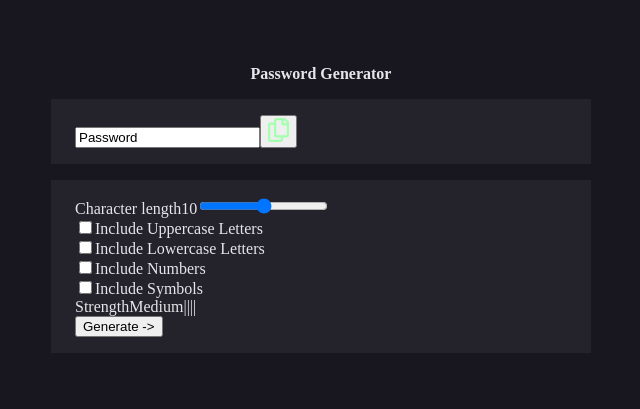
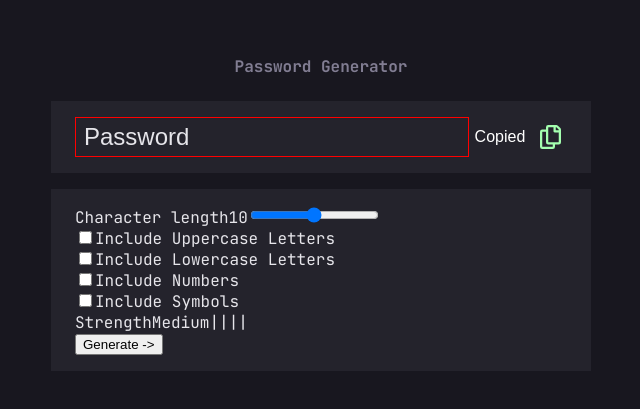
Before and after one commit to Eugene-ak/Password-Generator, a React (Vite) app: page / in a window 1280 px wide. Shown: the part 199-608 px from the top of the page, without its empty margins (319-959 px from the left). Built offline with nearby package versions, Linux system fonts and the light colour scheme.

Commit message:
Styling top section

```diff
--- /dev/null
+++ b/src/components/Buttons/CopyButton.style.tsx
@@ -0,0 +1,14 @@
+import styled from "styled-components";
+
+export const CopyButtonStyle = styled.button`
+  width: 20%;
+  height: 100%;
+  background-color: transparent;
+  border: none;
+  color: white;
+  font-size: 1rem;
+  display: flex;
+  flex-direction: row;
+  align-items: center;
+  justify-content: space-between;
+`
--- /dev/null
+++ b/src/components/Buttons/CopyButton.tsx
@@ -0,0 +1,11 @@
+import CopyIcon from "../../assets/images/icon-copy.svg"
+import { CopyButtonStyle } from "./CopyButton.style"
+
+export default function CopyButton() {
+  return (
+    <CopyButtonStyle>
+      Copied
+      <img src={CopyIcon} alt="copy" />
+    </CopyButtonStyle>
+  )
+}
--- a/src/components/Headings/Header.style.tsx
+++ b/src/components/Headings/Header.style.tsx
@@ -2,8 +2,9 @@ import styled from "styled-components";
 
 export const StyledHeader = styled.h4`
   width: 540px;
-  margin: 1rem auto;
+  margin: 1.5rem auto;
   display: flex;
   align-items: center;
   justify-content: center;
+  color: #817D92;
 `
--- /dev/null
+++ b/src/components/Inputs/PasswordField.style.tsx
@@ -0,0 +1,12 @@
+import styled from "styled-components";
+
+export const PasswordStyle = styled.input`
+  border: none;
+  min-width: 80%;
+  height: 100%;
+  padding: 0.5rem;
+  background-color: transparent;
+  color: #E6E5EA;
+  font-size: 1.5rem;
+  border: 1px solid red;
+`
--- /dev/null
+++ b/src/components/Inputs/PasswordField.tsx
@@ -0,0 +1,7 @@
+import { PasswordStyle } from "./PasswordField.style";
+
+export default function PasswordField() {
+  return (
+    <PasswordStyle type="text" value={"Password"} />
+  )
+}
--- a/src/components/Sections/BottomSection.tsx
+++ b/src/components/Sections/BottomSection.tsx
@@ -1,4 +1,4 @@
-import GenerateButton from "../Buttons/Button";
+import GenerateButton from "../Buttons/GenerateButton";
 import InputElements from "../Inputs/InputElements";
 import StrengthContainer from "../StrengthContainer";
 import { BottomSectionDiv } from "./BottomSection.style";
--- a/src/components/Sections/TopSection.style.tsx
+++ b/src/components/Sections/TopSection.style.tsx
@@ -2,7 +2,11 @@ import styled from "styled-components";
 
 export const TopSectionDiv = styled.div`
   width: 100%;
+  height: 4.5rem;
   background-color: #24232C;
   padding: 1rem 1.5rem;
   margin-bottom: 1rem;
+  display: flex;
+  flex-direction: row;
+  align-items: center;
 `
--- a/src/components/Sections/TopSection.tsx
+++ b/src/components/Sections/TopSection.tsx
@@ -1,13 +1,12 @@
-import CopyIcon from "../../assets/images/icon-copy.svg"
+import CopyButton from "../Buttons/CopyButton"
+import PasswordField from "../Inputs/PasswordField"
 import { TopSectionDiv } from "./TopSection.style"
 
 export default function TopSection() {
   return (
     <TopSectionDiv>
-      <input type="text" value={"Password"} />
-      <button>
-        <img src={CopyIcon} alt="copy" />
-      </button>
+      <PasswordField />
+      <CopyButton />
     </TopSectionDiv>
   )
 }
--- a/src/index.css
+++ b/src/index.css
@@ -1,7 +1,10 @@
+@import url('https://fonts.googleapis.com/css2?family=JetBrains+Mono:ital,wght@0,100..800;1,100..800&display=swap');
+
 :root {
   --app-background: #18171F;
   --card-color: #24232C;
   --font-color: #E6E5EA;
+  --primary-font: "JetBrains Mono", monospace;
 }
 
 * {
@@ -9,6 +12,7 @@
 }
 
 body {
+  font-family: var(--primary-font);
   margin: 0;
   width: 100%;
   height: 100vh;
```
Also changed, not shown: src/components/Buttons/GenerateButton.tsx (renamed from src/components/Buttons/Button.tsx).
